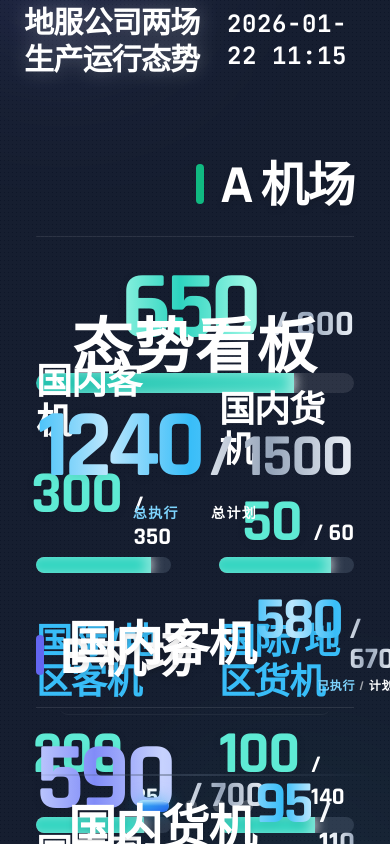
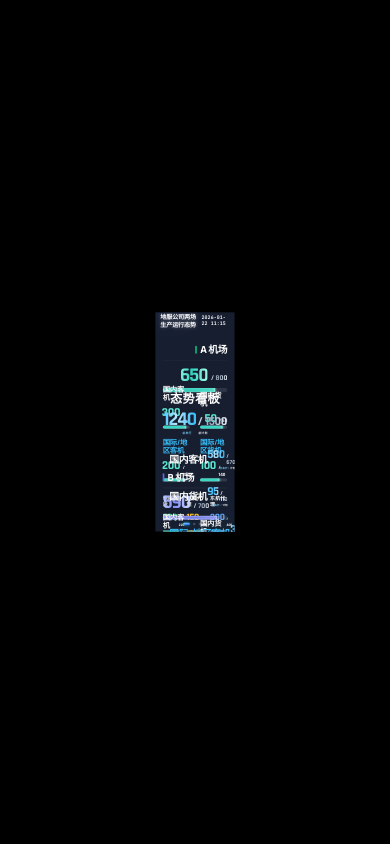
Before and after one commit to fwilyair/dashboard, a React (Vite) app: page / in a window 390 px wide. Built offline with nearby package versions, Linux system fonts and the light colour scheme.

Commit message:
feat(ui): implement responsive wrapper for 16:9 auto-scaling

```diff
--- a/App.tsx
+++ b/App.tsx
@@ -12,6 +12,8 @@ import { useTheme } from './ThemeContext';
 
 const CAROUSEL_INTERVAL = 10000; // 10 seconds
 const TOTAL_PAGES = 4;
+
+import { ResponsiveWrapper } from './components/ResponsiveWrapper';
 
 const App: React.FC = () => {
   const { isDark } = useTheme();
@@ -72,7 +74,8 @@ const App: React.FC = () => {
   }, [nextPage, prevPage, isTransitioning]);
 
   return (
-    <div className={`h-screen w-screen flex flex-col relative overflow-hidden ${isDark ? 'text-white' : 'text-slate-700'}`}>
+    <ResponsiveWrapper>
+      <div className={`w-full h-full flex flex-col relative overflow-hidden ${isDark ? 'text-white' : 'text-slate-700'}`}>
 
         {/* Transition Overlay - Fade Out / Fade In */}
         <div
@@ -162,6 +165,7 @@ const App: React.FC = () => {
           </div>
         </main>
       </div>
+    </ResponsiveWrapper>
   );
 };
 
--- /dev/null
+++ b/components/ResponsiveWrapper.tsx
@@ -0,0 +1,63 @@
+import React, { useEffect, useState, useRef } from 'react';
+
+interface ResponsiveWrapperProps {
+    children: React.ReactNode;
+}
+
+export const ResponsiveWrapper: React.FC<ResponsiveWrapperProps> = ({ children }) => {
+    const [scale, setScale] = useState(1);
+    const containerRef = useRef<HTMLDivElement>(null);
+
+    useEffect(() => {
+        const handleResize = () => {
+            // Target design resolution
+            const targetWidth = 1920;
+            const targetHeight = 1080;
+
+            // Current window resolution
+            const currentWidth = window.innerWidth;
+            const currentHeight = window.innerHeight;
+
+            // Calculate scale based on width (prioritize width to fit content horizontally)
+            // or use Math.min for contain-style fitting
+
+            // Strictly scale to fit width for standard dashboard usage
+            // But user asked for 16:9 self-adaptation.
+            // Often dashboards are fixed 1920x1080 and scaled to fit the screen.
+
+            const scaleX = currentWidth / targetWidth;
+            const scaleY = currentHeight / targetHeight;
+
+            // Use the smaller scale factor to ensure it fits completely (contain)
+            // Or use scaleX to Fill Width if vertical scroll is allowed
+            // Given "Command Dashboard", usually it's "fit screen without scroll".
+
+            const newScale = Math.min(scaleX, scaleY);
+
+            setScale(newScale);
+        };
+
+        window.addEventListener('resize', handleResize);
+        handleResize(); // Initial calculation
+
+        return () => window.removeEventListener('resize', handleResize);
+    }, []);
+
+    return (
+        <div
+            className="w-screen h-screen overflow-hidden bg-black flex items-center justify-center"
+        >
+            <div
+                style={{
+                    width: '1920px',
+                    height: '1080px',
+                    transform: `scale(${scale})`,
+                    transformOrigin: 'center center',
+                }}
+                className="relative shadow-2xl overflow-hidden"
+            >
+                {children}
+            </div>
+        </div>
+    );
+};
```
Lines whose indentation alone changed are shown as unchanged.
